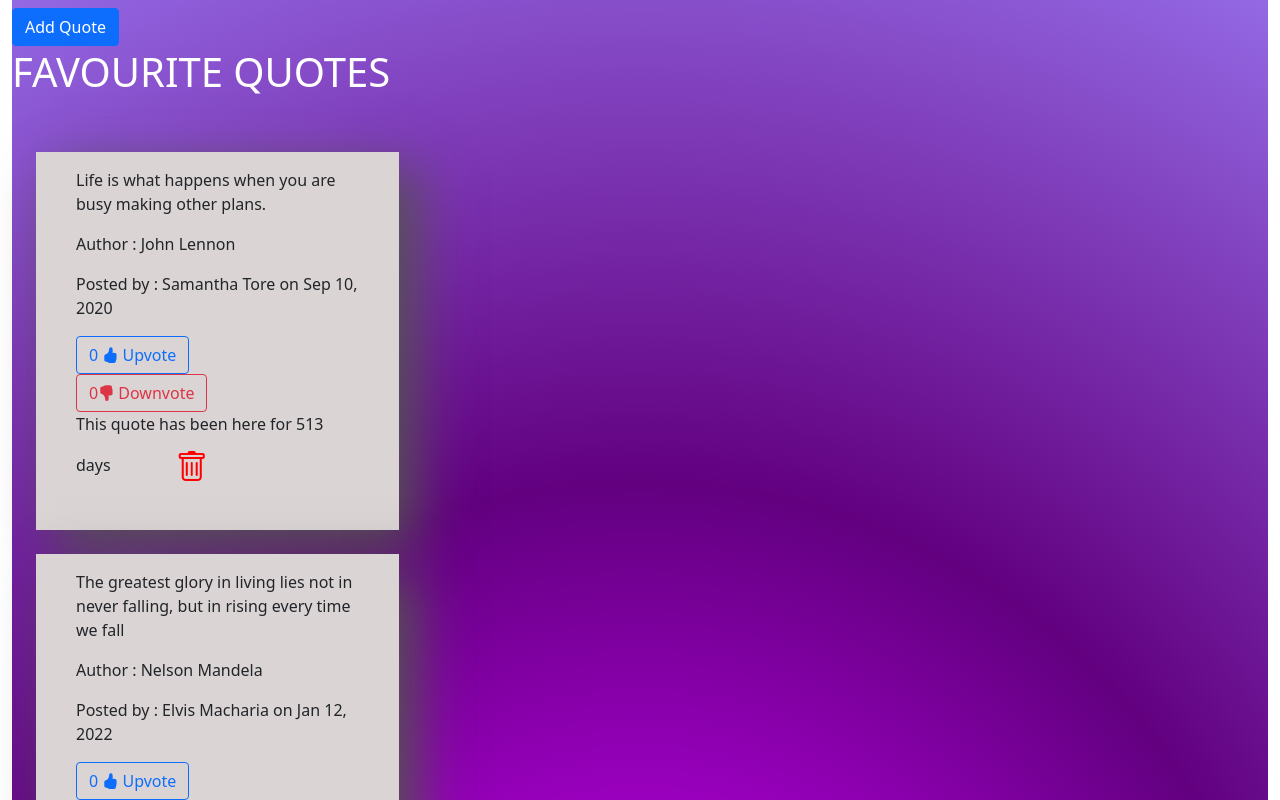
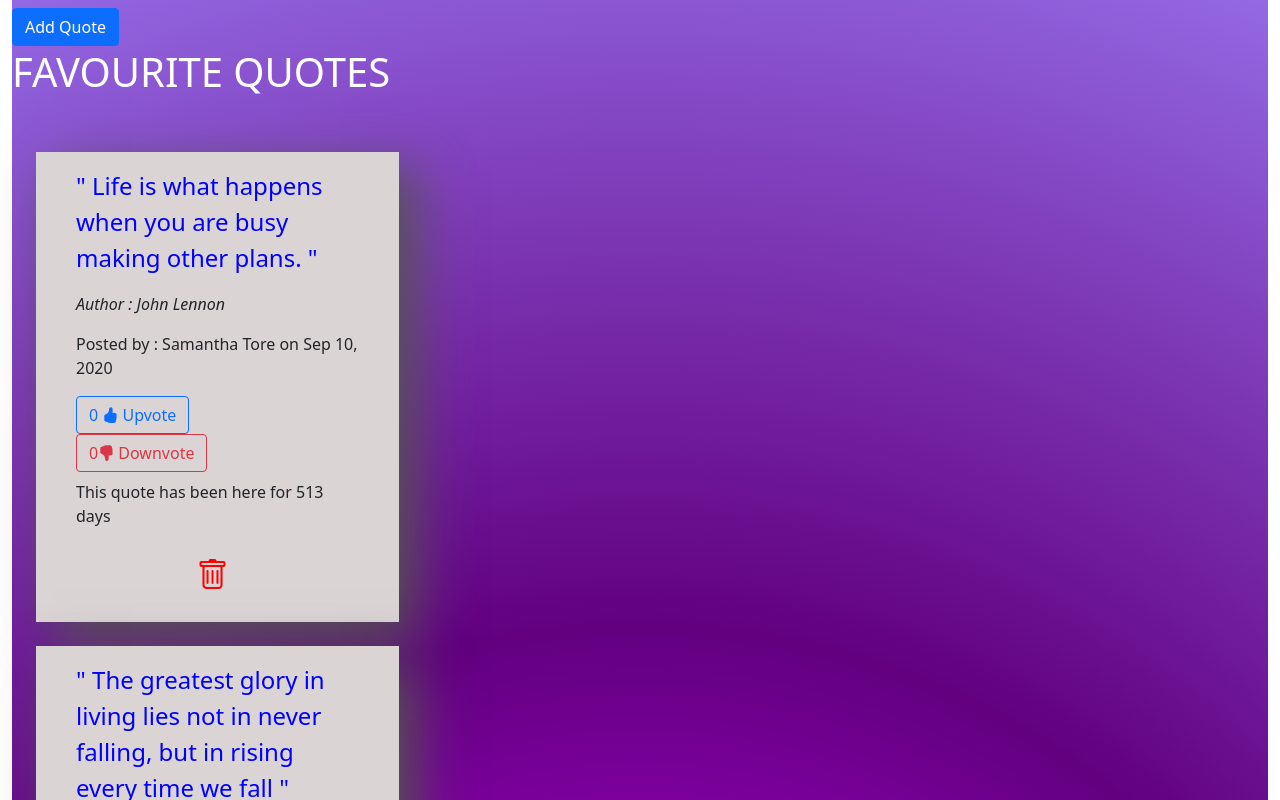
Before and after one commit to Memory-Wabwile/Quotes-App, an Angular app: page / in a window 1280 px wide. Shown: the top 800 px of the page. Built offline with nearby package versions, Linux system fonts and the light colour scheme.

Commit message:
align trash button to center

```diff
--- a/src/app/quote-details/quote-details.component.html
+++ b/src/app/quote-details/quote-details.component.html
@@ -1,11 +1,11 @@
 
 <div>
-    <p> Author : {{quotee.author}} </p>
+    <p style="font-style: italic;" > Author : {{quotee.author}} </p>
     <p>Posted by : {{quotee.name}} on {{quotee.completeDate|date}} </p>
 </div>
 <div >
     <button  (click)="upVoteButtonClick()"type="button" class="btn btn-outline-primary me-5"> {{upVotes}}  <span class="bi bi-hand-thumbs-up-fill"></span> Upvote</button>
     <button (click)="downVoteButtonClick()" type="button" class="btn btn-outline-danger"> {{downVotes}}<span class="bi bi-hand-thumbs-down-fill"></span> Downvote</button>
-    <p>This quote has been here for {{quotee.completeDate|dayCount}} days
-    <span><button (click)= 'quoteDelete(true)' type="button" class="btn ms-5">  <span  style="color: red; font-size: 2em;" class="bi bi-trash red-color"> </span></button></span></p>
+    <p class="mt-2" >This quote has been here for {{quotee.completeDate|dayCount}} days </p>
+    <button style="margin-left: 38%;" (click)= 'quoteDelete(true)' type="button" class="btn">  <span  style="color: red; font-size: 2em;" class="bi bi-trash red-color"> </span></button>
 </div>
--- a/src/app/quotes/quotes.component.html
+++ b/src/app/quotes/quotes.component.html
@@ -14,7 +14,7 @@
 
             <div  style=" box-shadow: 18px 18px 50px rgb(85, 83, 83); background-color: rgb(219, 212, 212);" *ngFor="let quotee of quotes" class="card" class="m-4">
               <div  class="card-body m-4">
-                <p class="card-text">{{quotee.quote}}</p>
+                <p  style="color: blue; font-size: 1.5em;" class="card-text"> " {{quotee.quote}} "</p>
 
                 <app-quote-details [quotee]="quotee" (isDone)="deleteQuote($event,1)"></app-quote-details>
               </div>
```
